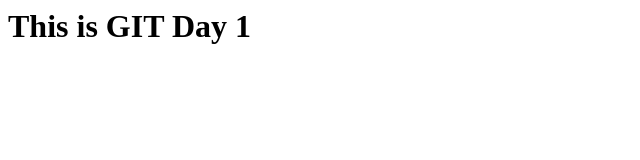
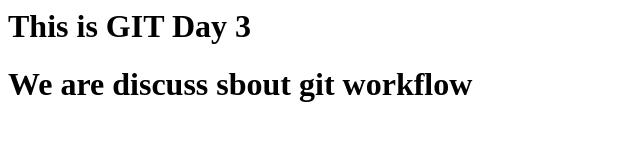
Before and after one commit to Guna1699/Project3, a plain HTML site: page index.html in a window 1280 px wide. Shown: the whole page, without its empty margins (0-640 px from the left). Drawn offline with Linux system fonts and the light colour scheme.

```diff
--- a/index.html
+++ b/index.html
@@ -1,3 +1,4 @@
 <html>
-	<h1>This is GIT Day 1</h1>
+	<h1>This is GIT Day 3</h1>
+	<h1>We are discuss sbout git workflow</h1>
 </html>
```
